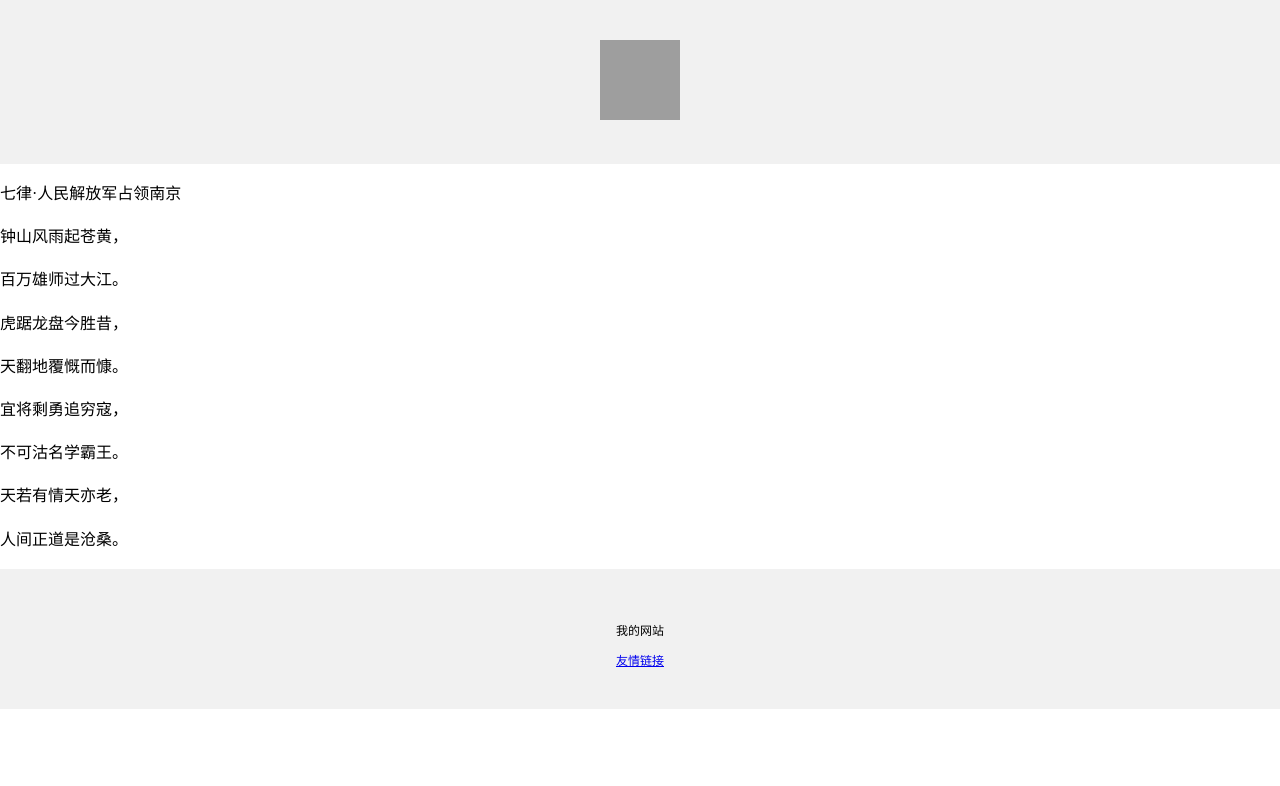
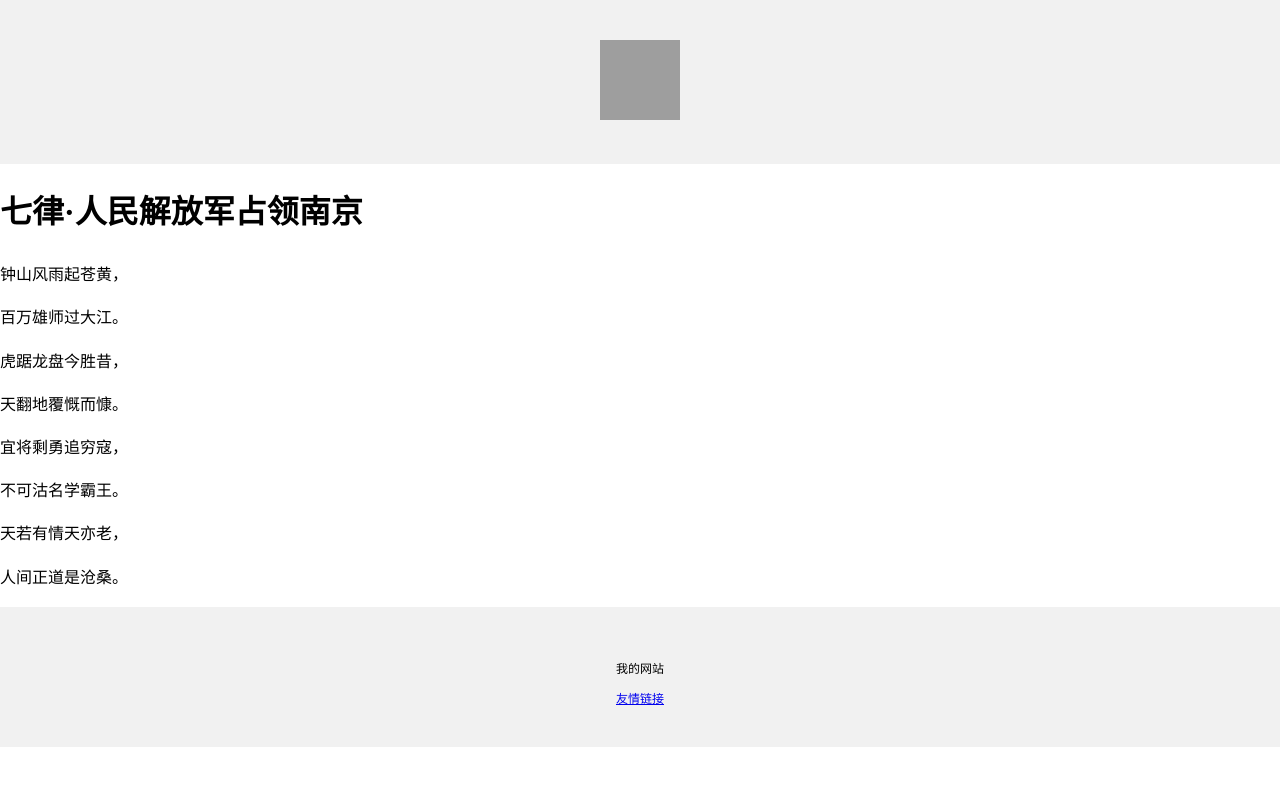
Before and after one commit to linzhao4869/zerozhao-4869, a plain HTML site: page index.html in a window 1280 px wide. Drawn offline with Linux system fonts and the light colour scheme; grey boxes are pictures that could not be loaded.

Commit message:
Update index.html

```diff
--- a/index.html
+++ b/index.html
@@ -24,7 +24,7 @@
       padding: 15px;
       line-height: 1.7;
     ">
-      <p>七律·人民解放军占领南京</p>
+      <h1>七律·人民解放军占领南京</h1>
 
       <p>钟山风雨起苍黄，</p>
 
```
